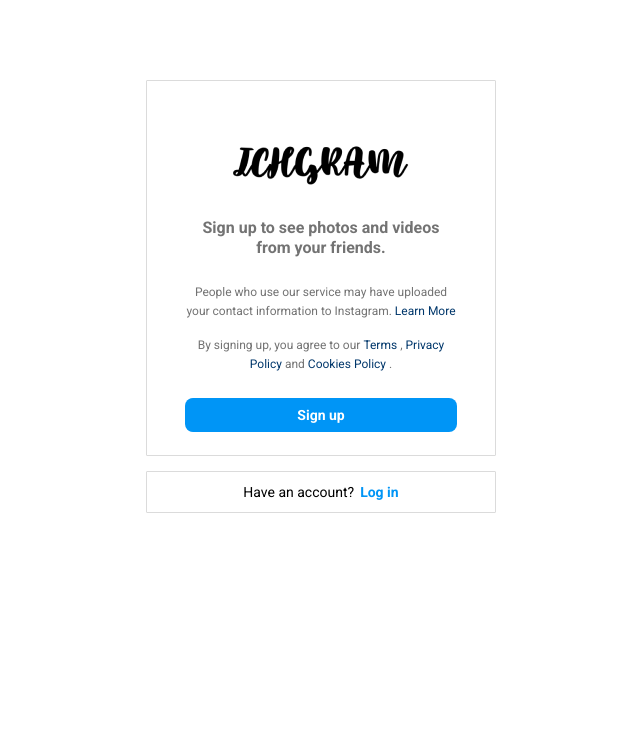
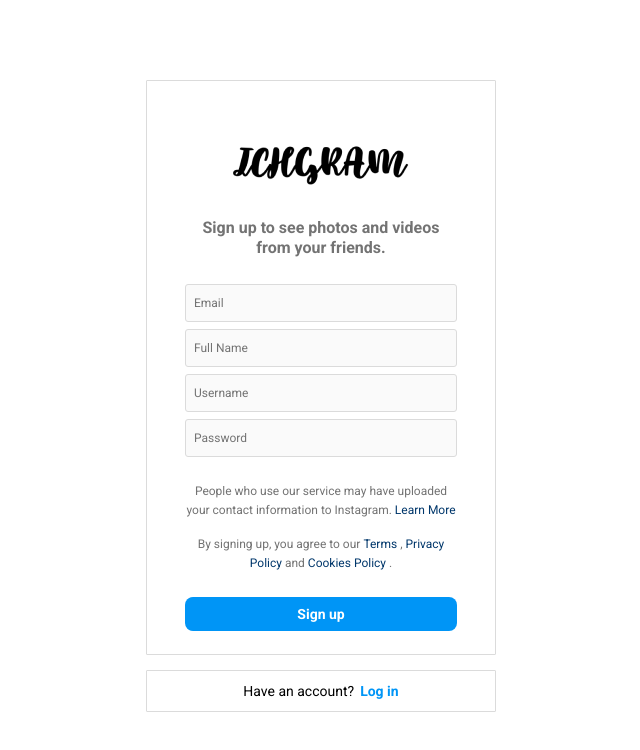
Before and after one commit to seagirl1110/ichgram_client, a React (Vite) app: page /register in a window 1280 px wide. Shown: the top 750 px of the page, without its empty margins (319-959 px from the left). Built offline with nearby package versions, Linux system fonts and the light colour scheme.

Commit message:
feat: add registration form

```diff
--- a/package.json
+++ b/package.json
@@ -10,8 +10,10 @@
     "preview": "vite preview"
   },
   "dependencies": {
+    "axios": "^1.7.9",
     "react": "^18.3.1",
     "react-dom": "^18.3.1",
+    "react-hook-form": "^7.54.2",
     "react-router-dom": "^7.1.1"
   },
   "devDependencies": {
--- a/src/App.tsx
+++ b/src/App.tsx
@@ -1,15 +1,17 @@
-import { Route, Routes } from 'react-router-dom'
-import './App.css'
-import AuthRegister from './pages/authRegister'
+import { Route, Routes } from 'react-router-dom';
+import './App.css';
+import AuthRegister from './pages/authRegister';
+
+export const BASE_URL = 'http://127.0.0.1:3333';
 
 function App() {
   return (
-    <div className='App'>
+    <div className="App">
       <Routes>
-        <Route path='/register' element={<AuthRegister />} />
+        <Route path="/register" element={<AuthRegister />} />
       </Routes>
     </div>
-  )
+  );
 }
 
-export default App
+export default App;
--- /dev/null
+++ b/src/components/formContainer/index.tsx
@@ -0,0 +1,27 @@
+import styles from './styles.module.css';
+import FormInput from '../formInput';
+import { IFormInputData } from '../formInput';
+import { UseFormRegister, FieldValues } from 'react-hook-form';
+
+export interface IFormContainerProps {
+  inputList: IFormInputData[];
+  register: UseFormRegister<FieldValues>;
+}
+
+function FormContainer({ inputList, register }: IFormContainerProps) {
+  return (
+    <form className={styles.form}>
+      {inputList.map((item, index) => (
+        <FormInput
+          key={index}
+          type={item.type}
+          placeholder={item.placeholder}
+          name={item.name}
+          register={register}
+        />
+      ))}
+    </form>
+  );
+}
+
+export default FormContainer;
--- /dev/null
+++ b/src/components/formContainer/styles.module.css
@@ -0,0 +1,6 @@
+.form {
+    width: 100%;
+    display: flex;
+    flex-direction: column;
+    gap: 7px;
+}
--- /dev/null
+++ b/src/components/formInput/index.tsx
@@ -0,0 +1,25 @@
+import styles from './styles.module.css';
+import { UseFormRegister, FieldValues } from 'react-hook-form';
+
+export interface IFormInputData {
+  type: string;
+  placeholder: string;
+  name: string;
+}
+
+export interface IFormInputProps extends IFormInputData {
+  register: UseFormRegister<FieldValues>;
+}
+
+function FormInput({ type, placeholder, name, register }: IFormInputProps) {
+  return (
+    <input
+      className={styles.input}
+      type={type}
+      placeholder={placeholder}
+      {...register(name)}
+    />
+  );
+}
+
+export default FormInput;
--- /dev/null
+++ b/src/components/formInput/styles.module.css
@@ -0,0 +1,15 @@
+.input {
+    width: 100%;
+    height: 38px;
+    padding: 0 8px;
+    border-radius: 3px;
+    border: 1px solid #DBDBDB;
+    background: #FAFAFA;
+    color: #737373;
+    font-size: 12px;
+    line-height: 36px;
+}
+
+.input::placeholder {
+    color: inherit;
+}
--- a/src/pages/authRegister/index.tsx
+++ b/src/pages/authRegister/index.tsx
@@ -1,38 +1,85 @@
 import styles from './styles.module.css';
 import { Link } from 'react-router-dom';
+import { useForm, FieldValues } from 'react-hook-form';
+import axios from 'axios';
+import { BASE_URL } from '../../App';
 import logo from './../../assets/icons/logo_big.png';
 import AuthContainer from '../../components/authContainer';
 import AuthLink from '../../components/authLink';
 import Button from '../../components/button';
+import FormContainer from '../../components/formContainer';
+import { IFormInputData } from '../../components/formInput';
 
 function AuthRegister() {
-  return <main className={styles.auth_register_container}>
+  const inputList: IFormInputData[] = [
+    { type: 'email', placeholder: 'Email', name: 'email' },
+    { type: 'text', placeholder: 'Full Name', name: 'full_name' },
+    { type: 'text', placeholder: 'Username', name: 'username' },
+    { type: 'text', placeholder: 'Password', name: 'password' },
+  ];
+
+  const { register, handleSubmit } = useForm({ mode: 'all' });
+
+  const onSubmitForm = async (data: FieldValues): Promise<void> => {
+    try {
+      const response = await axios.post(`${BASE_URL}/auth/register`, data, {
+        headers: {
+          'Content-Type': 'application/json',
+        },
+      });
+      console.log(response);
+    } catch (error) {
+      console.log(error);
+    }
+  };
+
+  return (
+    <main className={styles.auth_register_container}>
       <AuthContainer>
         <img src={logo} alt="ICH" />
         <div className={styles.wrapper}>
-        <h1 className={styles.title}>Sign up to see photos and videos from your friends.</h1>
+          <h1 className={styles.title}>
+            Sign up to see photos and videos from your friends.
+          </h1>
+          <FormContainer inputList={inputList} register={register} />
           <div className={styles.text_wrapper}>
             <div className={styles.text_container}>
-            <p className={styles.text}>People who use our service may have uploaded</p>
-            <p className={styles.text}> your contact information to Instagram.</p>
-            <Link className={styles.link} to=''>Learn More</Link>
+              <p className={styles.text}>
+                People who use our service may have uploaded
+              </p>
+              <p className={styles.text}>
+                {' '}
+                your contact information to Instagram.
+              </p>
+              <Link className={styles.link} to="">
+                Learn More
+              </Link>
             </div>
             <div className={styles.text_container}>
               <p className={styles.text}>By signing up, you agree to our</p>
-            <Link className={styles.link} to=''>Terms</Link>
+              <Link className={styles.link} to="">
+                Terms
+              </Link>
               <p className={styles.text}>,</p>
-            <Link className={styles.link} to=''>Privacy</Link>
-            <Link className={styles.link} to=''>Policy</Link>
+              <Link className={styles.link} to="">
+                Privacy
+              </Link>
+              <Link className={styles.link} to="">
+                Policy
+              </Link>
               <p className={styles.text}>and</p>
-            <Link className={styles.link} to=''>Cookies Policy</Link>
+              <Link className={styles.link} to="">
+                Cookies Policy
+              </Link>
               <p className={styles.text}>.</p>
             </div>
           </div>
-        <Button name='Sign up' onClick={() => { }} />
+          <Button name="Sign up" onClick={handleSubmit(onSubmitForm)} />
         </div>
       </AuthContainer>
-    <AuthLink text='Have an account?' linkText='Log in' linkPath='/login' />
-  </main>;
+      <AuthLink text="Have an account?" linkText="Log in" linkPath="/login" />
+    </main>
+  );
 }
 
 export default AuthRegister;
```
Also changed, not shown: 1 other file (tests, documents, lock files or other folders). Lines whose indentation alone changed are shown as unchanged.
